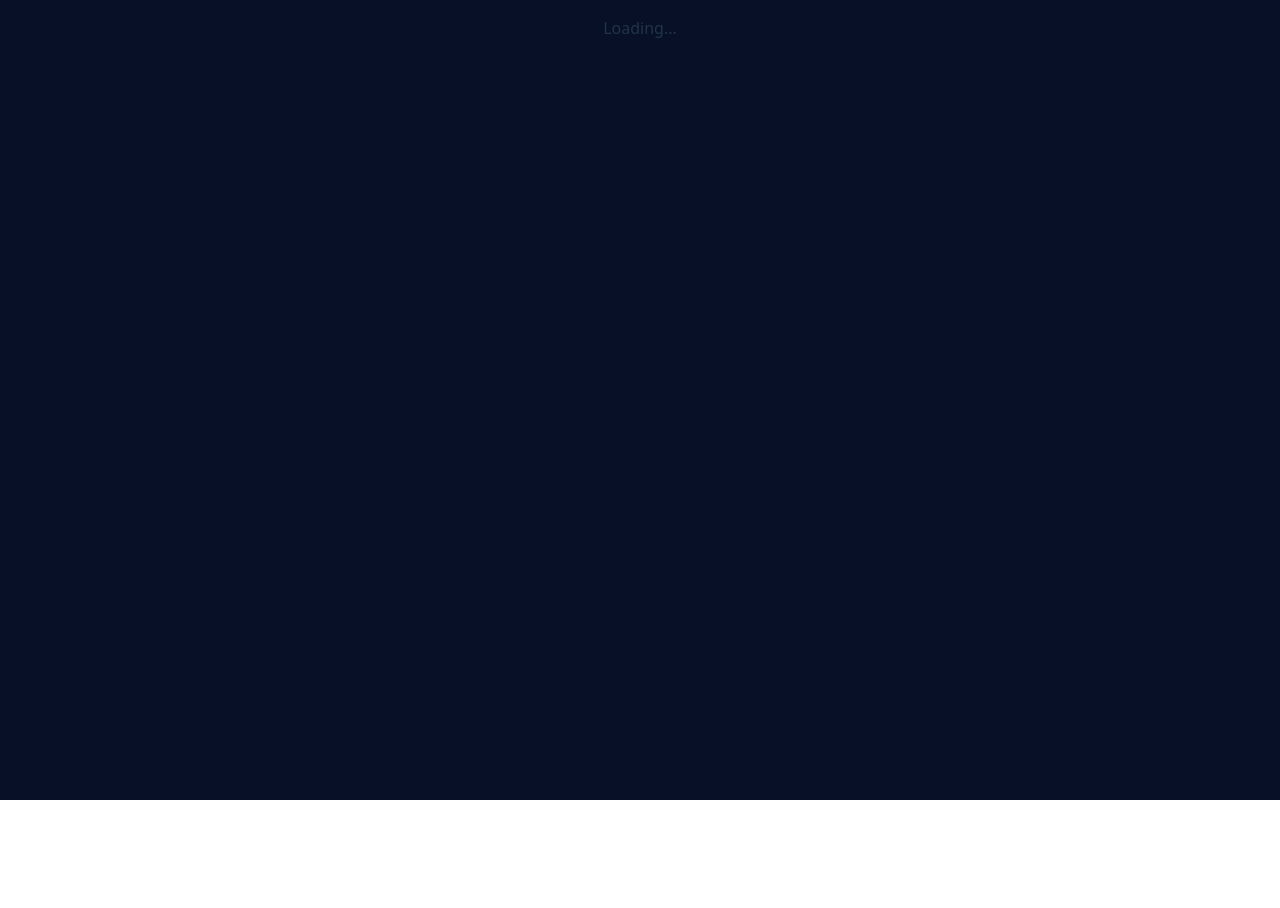
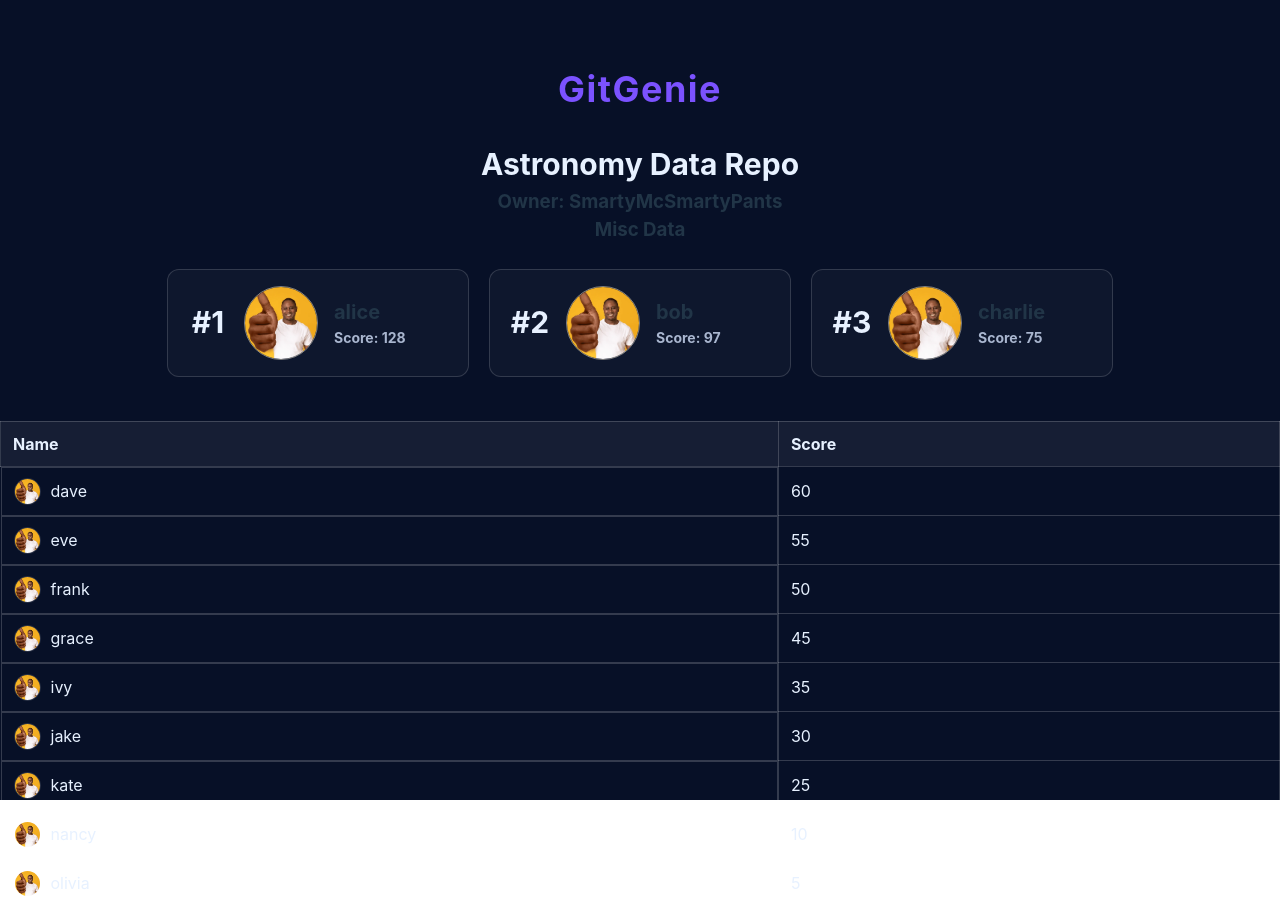
Before and after one commit to Aaryan-Bidaye/GitGenie, a React (Vite) app in the folder website/: page /dashboard in a window 1280 px wide. Before the commit the page ends 800 px from the top, so only its background shows below. Built offline with nearby package versions, Linux system fonts and the light colour scheme.

Commit message:
Minimum Viable Dashboard done. Style Classes reduced. User Page created but broken

```diff
--- a/website/src/App.css
+++ b/website/src/App.css
@@ -55,7 +55,7 @@
   display: flex;
   flex-direction: column;
   font-family: Inter, system-ui, -apple-system, 'Segoe UI', Roboto, 'Helvetica Neue', Arial;
-  padding: 32px;
+  padding-top: clamp(20vh, 10vw, 20px);
   margin: 0;
   max-width: none;
 }
@@ -71,7 +71,7 @@ html, body {
   display: flex;
   align-items: center;
   justify-content: space-between;
-  margin: 0 auto 32px auto;
+  margin: 10px auto 32px auto;
 }
 
 .brand {
@@ -105,6 +105,10 @@ h1{
   font-size: 30px;
   margin: 0 0 12px 0;
   color: #e7f1ff;
+}
+
+h3{
+  margin: -5px 0 5px 0;
 }
 
 .subtitle{ color: #a9b6cf; margin:18px }
@@ -147,3 +151,77 @@ form.search-form{
   h1{ font-size:24px }
   .topbar{ padding:0 12px }
 }
+
+
+.hLists{
+  display: flex;
+  justify-content: center;
+  gap: 30px;
+  padding: 0;
+  margin: 20px;
+}
+
+
+/* Leaderboard styles */
+.leaderboard{
+  list-style: none;
+  padding: 0;
+  margin: 20px;
+  display: flex;
+  flex-wrap: wrap;
+  gap: 20px;
+  justify-content: center;
+}
+.leader-card{
+  display: flex;
+  align-items: center;
+  gap: 16px;
+  border: 1.5px solid rgba(255,255,255,0.15);
+  background: rgba(255,255,255,0.03);
+  border-radius: 12px;
+  padding: 16px 20px;
+  min-width: 260px;
+}
+.leader-rank{ font-weight: 700; font-size: 30px; color:#e7f1ff; min-width: 40px; text-align: center; }
+.pfp{ border-radius: 50%; width: 72px; height: 72px; object-fit: cover; border: 1.8px solid grey; }
+.leader-info{
+  display: flex;
+  flex-direction: column;
+  text-align: left;
+  font-size: 20px;
+  font-weight: 700;
+}
+.leader-score{ color:#a9b6cf; font-size: 14px; }
+
+.small-user{
+  display: flex;
+  align-items: center;
+  gap: 10px;
+  font-size: 16px;
+}
+
+.pfp-small{
+  width: 25px;
+  height: 25px;
+  border: 1.5px solid rgba(255,255,255,0.15);
+  border-radius: 50%;
+}
+
+.name:hover{
+  text-decoration: underline;
+  cursor: pointer;
+}
+
+table{
+  width: 100%;
+  border-collapse: collapse;
+  color: #e7f1ff;
+}
+table th, table td{
+  border: 1px solid rgba(255,255,255,0.18);
+  padding: 10px 12px;
+  text-align: left;
+}
+table thead th{
+  background: rgba(255,255,255,0.06);
+}
--- a/website/src/pages/Dashboard.jsx
+++ b/website/src/pages/Dashboard.jsx
@@ -1,6 +1,7 @@
 import { useLocation } from 'react-router-dom'
 import { useEffect, useState } from 'react'
-import axios from 'axios'
+// import axios from 'axios'
+import pfp from '../assets/pfp.png'
 
 const baseURL = '/api'
 
@@ -12,10 +13,11 @@ const baseURL = '/api'
 function Dashboard() {
     const [topUsers, setTopUsers] = useState([])
     const [loading, setLoading] = useState(true)
+    const [users, setUsers] = useState([])
     const location = useLocation()
     const { repo, data } = location.state || {}
 
-    const users = []
+    //const users = []
     const usersPFP = new Map()
     const userMap = new Map()
 
@@ -33,46 +35,96 @@ function Dashboard() {
         return [...users].sort((a, b) => b.score - a.score).slice(0, n)
     }
     useEffect(() => {
-        if (!repo) return
+        // Mock mode: comment out backend calls and use temporary data
+        // if (!repo) return
+        // const r = repo.split('/').join('@')
+        // axios.get(`${baseURL}/${r}`)
+        //     .then(response => {
+        //         const commits = response.data
+        //         for (const c of commits) {
+        //             addOrUpdateUser(c.username, c.impact)
+        //         }
+        //         const top = getTopUsers()
+        //         setTopUsers(top)
+        //     })
+        //     .catch(err => {
+        //         console.error('Failed to load commits:', err)
+        //     })
+        //     .finally(() => setLoading(false))
 
-        const r = repo.split('/').join('@')
+        const mockTopUsers = [
+            { name: 'alice', score: 128 },
+            { name: 'bob', score: 97 },
+            { name: 'charlie', score: 75 },
+        ]
 
-        axios.get(`${baseURL}/${r}`)
-            .then(response => {
-                const commits = response.data
-                for (const c of commits) {
-                    // ✅ Use the correct field names
-                    addOrUpdateUser(c.username, c.impact)
-                }
-                const top = getTopUsers()
-                console.log('Top users:', top)
-                setTopUsers(top)
-            })
-            .catch(err => {
-                console.error('Failed to load commits:', err)
-            })
-            .finally(() => setLoading(false))
+        const mockUsers = [
+            { name: 'dave', score: 60 },
+            { name: 'eve', score: 55 },
+            { name: 'frank', score: 50 },
+            { name: 'grace', score: 45 },
+            { name: 'ivy', score: 35 },
+            { name: 'jake', score: 30 },
+            { name: 'kate', score: 25 },
+            { name: 'nancy', score: 10 },
+            { name: 'olivia', score: 5 },
+        ]
+
+        setTopUsers(mockTopUsers)
+        setUsers(mockUsers)
+        setLoading(false)
     }, [repo])
 
     if (loading) return <p>Loading...</p>
 
     return (
-        <>
-            <p>Dashboard</p>
-            <p>Your repo name is <b>{repo}</b></p>
+        <div className="page-root">
+            <header className="topbar">
+                <div className="brand" onClick={()=>console.log("Home")}>GitGenie</div>
+            </header>
+            <h1>Astronomy Data Repo</h1>
+            <h3>Owner: SmartyMcSmartyPants <b>{repo}</b></h3>
+            <h3>Misc Data</h3>
             {topUsers.length === 0 ? (
-                <p>No users found.</p>
+                <h3>No users found.</h3>
             ) : (
-                <ul>
+                <>
+
+                <ol className="hLists leaderboard">
                     {topUsers.map((u, i) => (
-                        //this will list all 3 users
-                        <li key={u.name}>
-                            #{i + 1}: {u.name} — Score: {u.score}
+                        <li key={u.name} className="leader-card">
+                            <div className="leader-rank">#{i + 1}</div>
+                            <img className="pfp" src={pfp} alt={u.name} />
+                            <div className="leader-info">
+                                <div className="name">{u.name}</div>
+                                <div className="leader-score">Score: {u.score}</div>
+                            </div>
                         </li>
                     ))}
-                </ul>
+                </ol>
+                <br/>
+                <table>
+                    <thead>
+                        <tr>
+                            <th>Name</th>
+                            <th>Score</th>
+                        </tr>
+                    </thead>
+                    <tbody>
+                        {users.map((u, i) => (
+                            <tr key={u.name}>
+                                <td className="small-user">
+                                    <img className="pfp-small" src={pfp} alt={u.name} />
+                                    <text className="name"> {u.name} </text>
+                                </td>
+                                <td>{u.score}</td>
+                            </tr>
+                        ))}
+                    </tbody>
+                </table>
+                </>
             )}
-        </>
+        </div>
     )
 }
 
--- a/website/src/pages/URL.jsx
+++ b/website/src/pages/URL.jsx
@@ -34,8 +34,6 @@ function Search() {
 
   return (
     <div className="page-root">
-      {/* Styles moved to src/App.css for better performance during resize */}
-
       <header className="topbar">
         <div className="brand" onClick={()=>console.log("Home")}>GitGenie</div>
       </header>
```
Also changed, not shown: website/src/pages/User.jsx (added, +68 -0 lines), website/src/assets/pfp.png (added).
